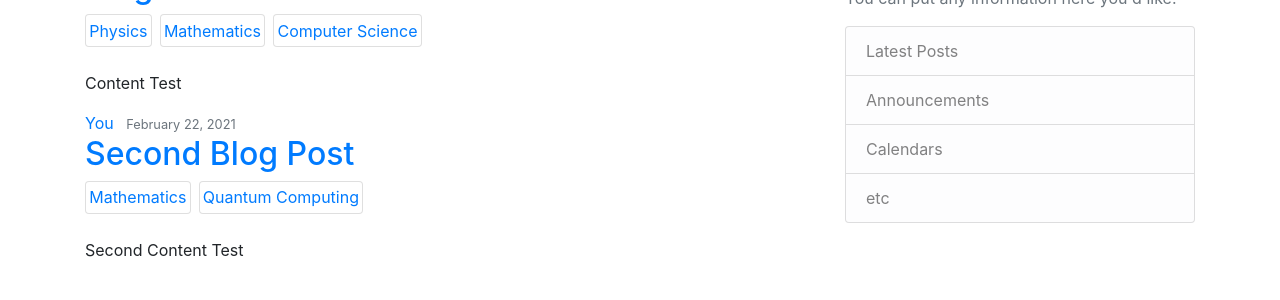
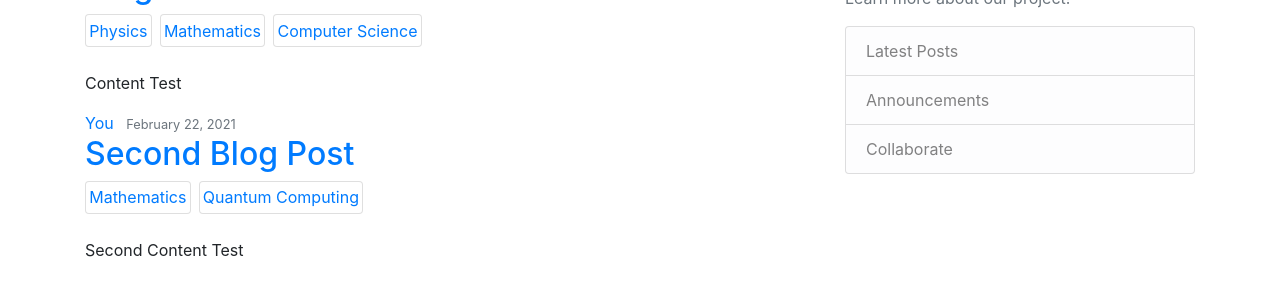
Before and after one commit to AgrimArsh/QuantumUntangled, a Django app: page / in a window 1280 px wide. Shown: the part 56-356 px from the top of the page. Run offline with Django 3.2, Linux system fonts and the light colour scheme; some libraries are stand-ins or nearby versions.

Commit message:
add tag class and edit sidebar

```diff
--- a/website/blog/templates/blog/base.html
+++ b/website/blog/templates/blog/base.html
@@ -52,14 +52,14 @@
             {% block content %}{% endblock %}
           </div>
           <div class="col-md-4">
+            <!-- Sidebar -->
             <div class="content-section">
               <h3>Sidebar</h3>
-              <p class='text-muted'>You can put any information here you'd like.
+              <p class='text-muted'>Learn more about our project!
                 <ul class="list-group">
                   <li class="list-group-item list-group-item-light">Latest Posts</li>
                   <li class="list-group-item list-group-item-light">Announcements</li>
-                  <li class="list-group-item list-group-item-light">Calendars</li>
-                  <li class="list-group-item list-group-item-light">etc</li>
+                  <li class="list-group-item list-group-item-light">Collaborate</li>
                 </ul>
               </p>
             </div>
--- a/website/blog/templates/blog/home.html
+++ b/website/blog/templates/blog/home.html
@@ -14,7 +14,7 @@
                     <div style="display: flex;">
                         {% for tag in post.tags %}
                             <div class="mr-2 card" style="padding: 0.2em;">
-                                <a href="#">{{ tag }}</a>
+                                <a class="tag-{{ tag }}" href="#">{{ tag }}</a>
                             </div>
                         {% endfor %}
                     </div>
```
